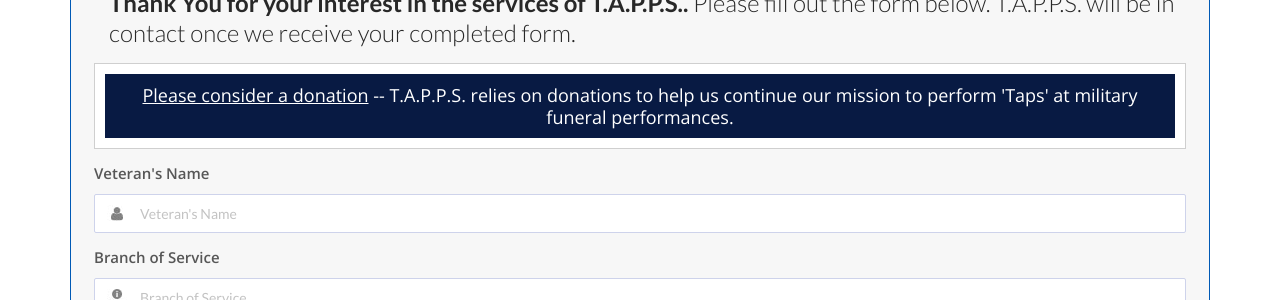
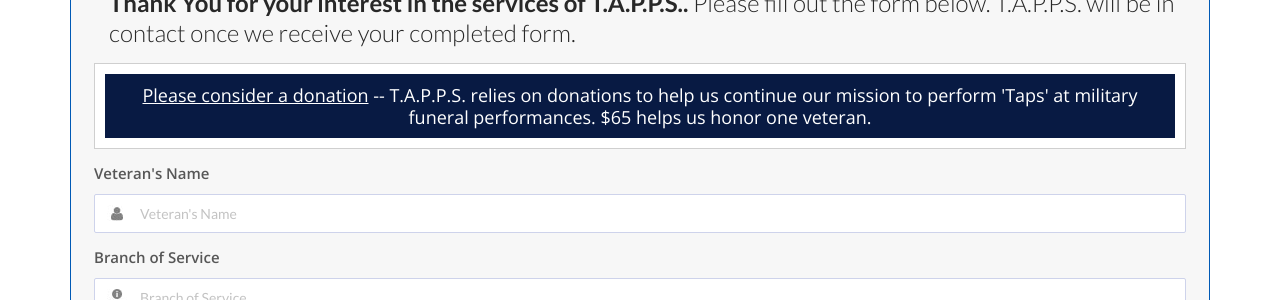
Before and after one commit to rg45-com/tappsnevada.org, a Jekyll site: the page built from contact/requestService.html, in a window 1280 px wide. Shown: the part 650-950 px from the top of the page. Built offline with Jekyll 4.4.1, drawn with Linux system fonts in a browser that asks for light colours.

Commit message:
Small tweak to add donation amount

```diff
--- a/contact/requestService.html
+++ b/contact/requestService.html
@@ -29,7 +29,7 @@ nav_item: req_svc
 
                   <div class="top-icon-box" style="margin: 0px 0px 10px;">
                     <div class="top-bx-inner">
-                        <a href="/donate.html" target="_blank" style="color:white; text-decoration:underline;">Please consider a donation</a> -- T.A.P.P.S. relies on donations to help us continue our mission to perform 'Taps' at military funeral performances.
+                        <a href="/donate.html" target="_blank" style="color:white; text-decoration:underline;">Please consider a donation</a> -- T.A.P.P.S. relies on donations to help us continue our mission to perform 'Taps' at military funeral performances. $65 helps us honor one veteran.
                     </div>
                   </div>
 
```
